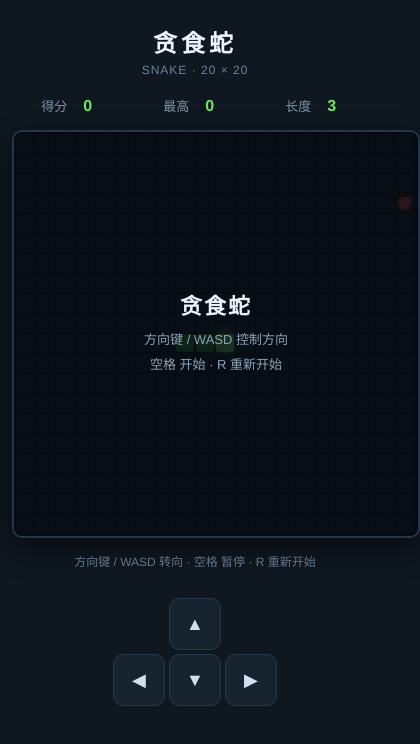
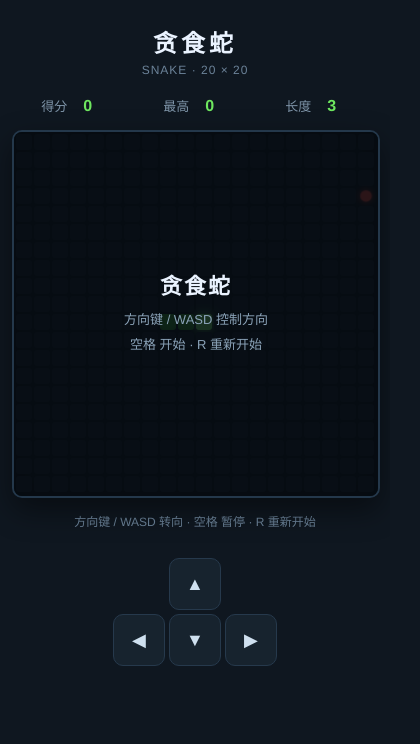
Before and after one commit to zakihuang/vs, a plain HTML site: page ie8.html in a window 390 px wide. Shown: the whole page, 420 px wide, since content can reach past the window. Drawn offline with Linux system fonts and the light colour scheme.

Commit message:
ie8.html: 棋盘按屏宽自适应，手机飞书里也能玩
之前棋盘写死 20px 格子、总宽 408px，在 360/390/414 宽的手机上会横向溢出。
现在按视口宽度算格子尺寸(20px 上限、11px 下限)，旋屏或改窗口大小时重排：

- 360px 屏 -> 棋盘 328px，390px 屏 -> 368px，414px 屏 -> 388px，均无横向滚动
- 桌面仍是原来的 408px，不影响观感
- 屏幕方向键 + 遮罩点击开局在手机触摸下实测可用

```diff
--- a/ie8.html
+++ b/ie8.html
@@ -225,8 +225,10 @@
       /* ---------- 棋盘参数 ---------- */
       var COLS = 20;          // 横向格子数
       var ROWS = 20;          // 纵向格子数
-      var CELL = 20;          // 每个格子像素
+      var MAX_CELL = 20;      // 格子最大像素(桌面)
+      var MIN_CELL = 11;      // 格子最小像素(窄屏兜底)
       var GAP = 2;            // 格子之间的缝隙
+      var cellSize = MAX_CELL; // 实际使用(按屏宽算出来)
       var BASE_SPEED = 170;   // 初始每步间隔(ms)
       var MIN_SPEED = 70;     // 最快间隔(ms)
       var SPEED_STEP = 5;     // 每吃一个食物加速的毫秒数
@@ -306,26 +308,66 @@
       }
 
       /* ---------- 棋盘绘制 ---------- */
+      function viewportWidth() {
+        return window.innerWidth || document.documentElement.clientWidth || 320;
+      }
+
+      // 按屏宽挑格子尺寸，保证棋盘在小屏手机上也不会横向溢出
+      function pickCellSize() {
+        var avail = viewportWidth() - 24;      // 左右各留 12px
+        var size = Math.floor(avail / COLS);
+        if (size > MAX_CELL) {
+          size = MAX_CELL;
+        }
+        if (size < MIN_CELL) {
+          size = MIN_CELL;
+        }
+        return size;
+      }
+
+      function layout() {
+        var size = pickCellSize();
+        if (size === cellSize && cells.length) {
+          return;   // 尺寸没变，不用重排
+        }
+        cellSize = size;
+
+        var gap = cellSize >= 16 ? GAP : 1;
+        var pad = 2;
+        var total = COLS * cellSize + pad * 2;
+        boardEl.style.width = total + "px";
+        boardEl.style.height = (ROWS * cellSize + pad * 2) + "px";
+
+        for (var y = 0; y < ROWS; y++) {
+          for (var x = 0; x < COLS; x++) {
+            var cell = cells[y * COLS + x];
+            if (!cell) {
+              continue;
+            }
+            cell.style.left = (x * cellSize + pad) + "px";
+            cell.style.top = (y * cellSize + pad) + "px";
+            cell.style.width = (cellSize - gap) + "px";
+            cell.style.height = (cellSize - gap) + "px";
+          }
+        }
+      }
+
       function buildBoard() {
-        boardEl.style.width = COLS * CELL + 4 + "px";
-        boardEl.style.height = ROWS * CELL + 4 + "px";
         boardEl.style.boxSizing = "content-box";
+        cellSize = 0;   // 强制第一次 layout 生效
 
         var frag = document.createDocumentFragment();
         for (var y = 0; y < ROWS; y++) {
           for (var x = 0; x < COLS; x++) {
             var cell = document.createElement("div");
             cell.className = "cell";
-            cell.style.left = (x * CELL + 2) + "px";
-            cell.style.top = (y * CELL + 2) + "px";
-            cell.style.width = (CELL - GAP) + "px";
-            cell.style.height = (CELL - GAP) + "px";
             frag.appendChild(cell);
             cells.push(cell);
           }
         }
         // 插到 overlay 之前，保证遮罩层始终盖在格子上
         boardEl.insertBefore(frag, overlayEl);
+        layout();
       }
 
       function index(x, y) {
@@ -658,6 +700,10 @@
       bindSwipe();
       on(document, "keydown", handleKey);
       on(boardEl, "dragstart", stopEvent);
+
+      // 旋屏 / 改窗口大小时重新排一次棋盘
+      on(window, "resize", layout);
+      on(window, "orientationchange", layout);
     })();
   </script>
 </body>
```
